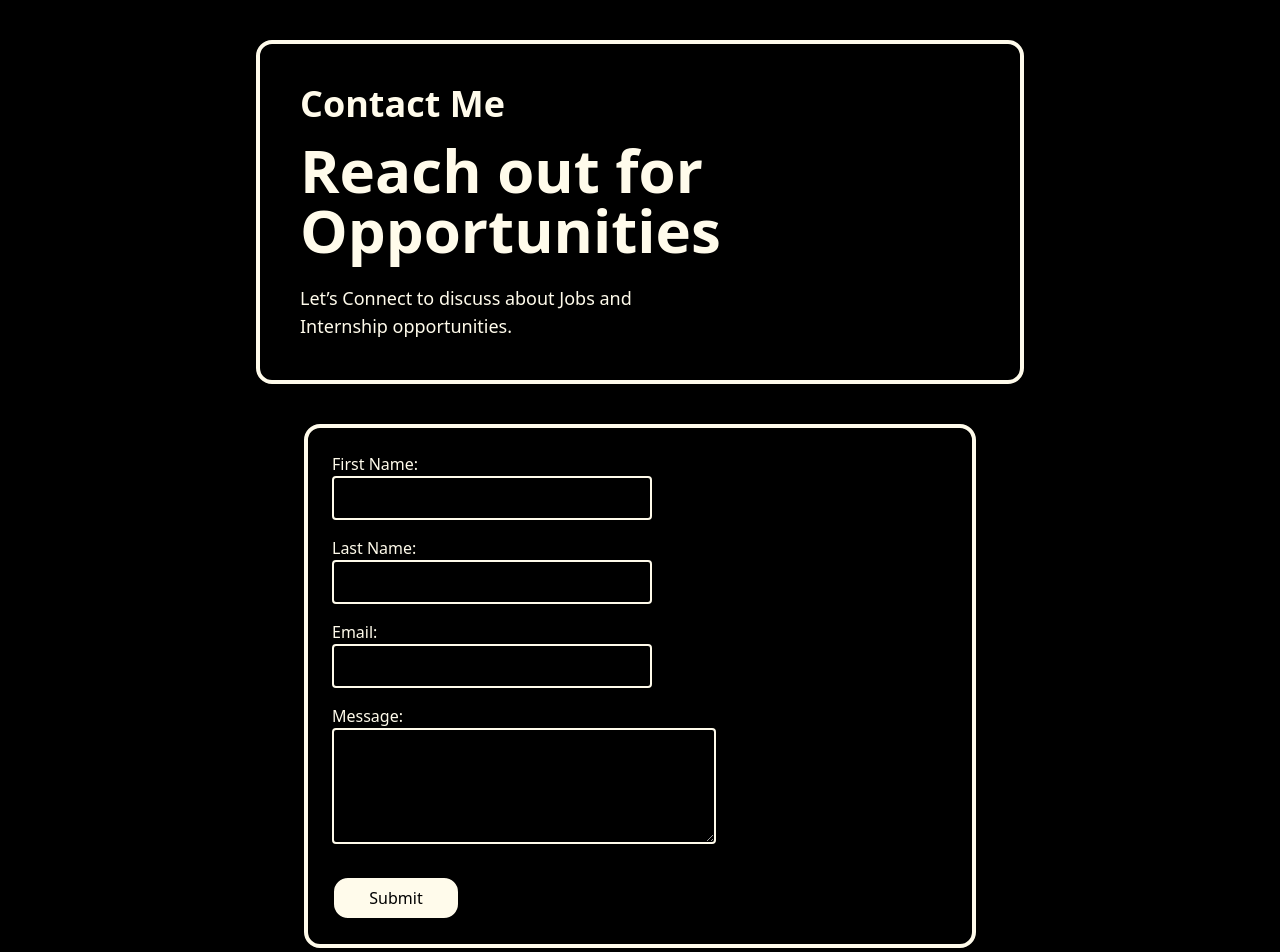
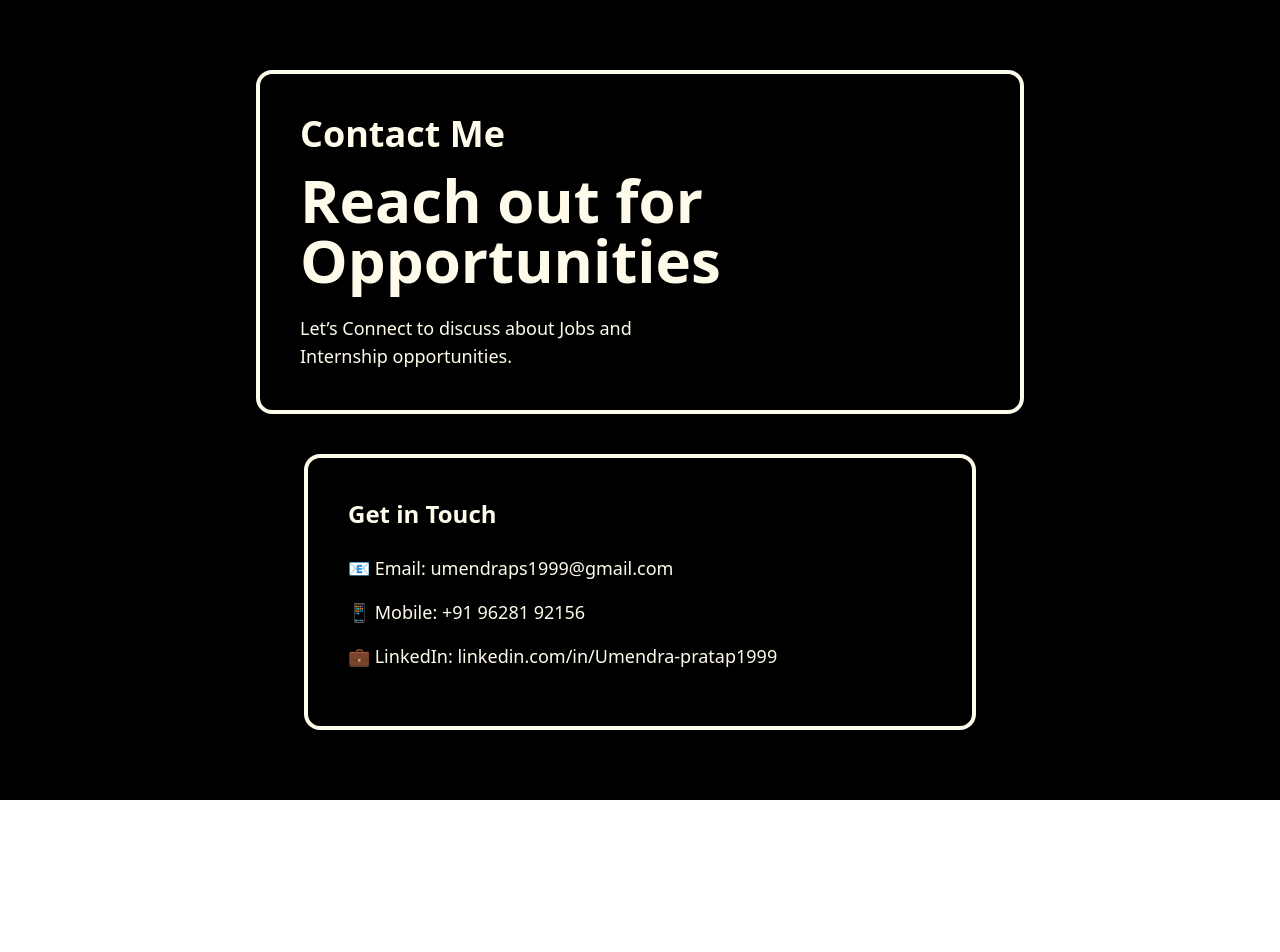
Before and after one commit to umendra-1999/portfolio, a React (Vite) app: page /contact in a window 1280 px wide. Shown: the top 952 px of the page. After the commit the page ends 800 px from the top, so only its background shows below. Built offline with nearby package versions, Linux system fonts and the light colour scheme.

Commit message:
fix some errors and issues

```diff
--- a/src/components/About.jsx
+++ b/src/components/About.jsx
@@ -21,7 +21,7 @@ const About = () => {
 
         {/* About Me Section */}
         <div className="border-4 rounded-3xl bg-black text-amber-50 mt-6 px-6 py-10 text-center md:text-left">
-          <h1 className="text-xl md:text-2xl mb-4">About me.</h1>
+          <h1 className="text-xl md:text-2xl mb-4">About me</h1>
           <h1 className="text-3xl md:text-5xl font-mono leading-snug">
             Aspiring Software <br /> Developer
           </h1>
--- a/src/components/Contact.jsx
+++ b/src/components/Contact.jsx
@@ -1,63 +1,6 @@
-import { useState } from 'react';
+import React from "react";
 
 const Contact = () => {
-  const [formData, setFormData] = useState({
-    firstName: "",
-    lastName: "",
-    email: "",
-    message: "",
-  });
-
-  const [errors, setErrors] = useState({});
-
-  // handle input change
-  const handleChange = (e) => {
-    setFormData({
-      ...formData,
-      [e.target.name]: e.target.value,
-    });
-  };
-
-  // validation
-  const validate = () => {
-    let newErrors = {};
-
-    if (!formData.firstName.trim()) {
-      newErrors.firstName = "First name is required";
-    }
-    if (!formData.lastName.trim()) {
-      newErrors.lastName = "Last name is required";
-    }
-    if (!formData.email) {
-      newErrors.email = "Email is required";
-    } else if (!/\S+@\S+\.\S+/.test(formData.email)) {
-      newErrors.email = "Email is invalid";
-    }
-    if (!formData.message.trim()) {
-      newErrors.message = "Message is required";
-    }
-
-    setErrors(newErrors);
-    return Object.keys(newErrors).length === 0;
-  };
-
-  // handle submit
-  const handleSubmit = (e) => {
-    e.preventDefault();
-    if (validate()) {
-      alert("Form submitted successfully ✅");
-      console.log("Form Data:", formData);
-
-      setFormData({
-        firstName: "",
-        lastName: "",
-        email: "",
-        message: "",
-      });
-      setErrors({});
-    }
-  };
-
   return (
     <div className="bg-black min-h-screen flex flex-col items-center justify-center px-4 py-10">
       {/* Header Section */}
@@ -73,78 +16,23 @@ const Contact = () => {
         </p>
       </div>
 
-      {/* Form Section */}
-      <div className="border-4 max-w-2xl w-full bg-black text-amber-50 rounded-2xl p-6">
-        <form onSubmit={handleSubmit} className="grid gap-4">
-          {/* First Name */}
-          <div className="flex flex-col">
-            <label>First Name:</label>
-            <input
-              value={formData.firstName}
-              onChange={handleChange}
-              name="firstName"
-              className="border-2 w-full md:w-80 p-2 text-amber-50 rounded bg-transparent"
-              type="text"
-            />
-            {errors.firstName && (
-              <span className="text-red-400 text-sm">{errors.firstName}</span>
-            )}
-          </div>
+      {/* Contact Details */}
+      <div className="border-4 max-w-2xl w-full bg-black text-amber-50 rounded-2xl p-6 md:p-10">
+        <h3 className="text-2xl font-bold mb-6">Get in Touch</h3>
 
-          {/* Last Name */}
-          <div className="flex flex-col">
-            <label>Last Name:</label>
-            <input
-              value={formData.lastName}
-              onChange={handleChange}
-              name="lastName"
-              className="border-2 w-full md:w-80 p-2 text-amber-50 rounded bg-transparent"
-              type="text"
-            />
-            {errors.lastName && (
-              <span className="text-red-400 text-sm">{errors.lastName}</span>
-            )}
-          </div>
-
-          {/* Email */}
-          <div className="flex flex-col">
-            <label>Email:</label>
-            <input
-              value={formData.email}
-              onChange={handleChange}
-              name="email"
-              className="border-2 w-full md:w-80 p-2 text-amber-50 rounded bg-transparent"
-              type="text"
-            />
-            {errors.email && (
-              <span className="text-red-400 text-sm">{errors.email}</span>
-            )}
-          </div>
-
-          {/* Message */}
-          <div className="flex flex-col">
-            <label>Message:</label>
-            <textarea
-              value={formData.message}
-              onChange={handleChange}
-              name="message"
-              rows="4"
-              className="border-2 w-full md:w-96 p-2 text-amber-50 rounded bg-transparent"
-            />
-            {errors.message && (
-              <span className="text-red-400 text-sm">{errors.message}</span>
-            )}
-          </div>
-
-          {/* Submit Button */}
-          <button
-            type="submit"
-            className="border-2 w-full md:w-32 py-2 rounded-2xl
-                       bg-amber-50 text-black mt-4 hover:bg-amber-200 transition"
-          >
-            Submit
-          </button>
-        </form>
+        <div className="space-y-4 text-lg">
+          <p>
+            📧 Email: <a href="https://mail.google.com" className="text-amber-50 hover:underline">umendraps1999@gmail.com</a>
+          </p>
+          <p>
+            📱 Mobile: <a href="tel:+919628192156" className="text-amber-50 hover:underline">+91 96281 92156</a>
+          </p>
+          <p>
+            💼 LinkedIn: <a href="https://www.linkedin.com/in/umendrapratapsingh/" target="_blank" rel="noreferrer" className="text-amber-50 hover:underline">linkedin.com/in/Umendra-pratap1999</a>
+          </p>
+          <p>
+          </p>
+        </div>
       </div>
     </div>
   );
```
Also changed, not shown: 1 other file (tests, documents, lock files or other folders).
